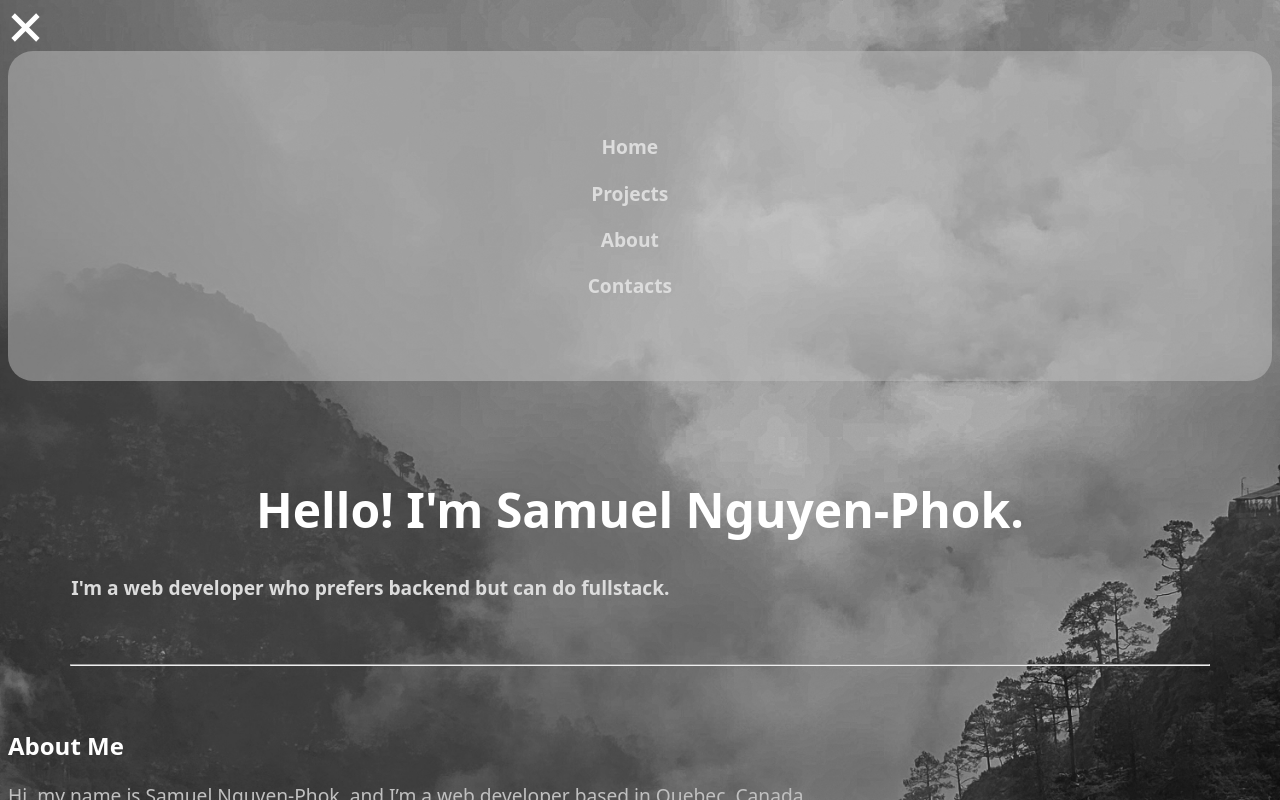
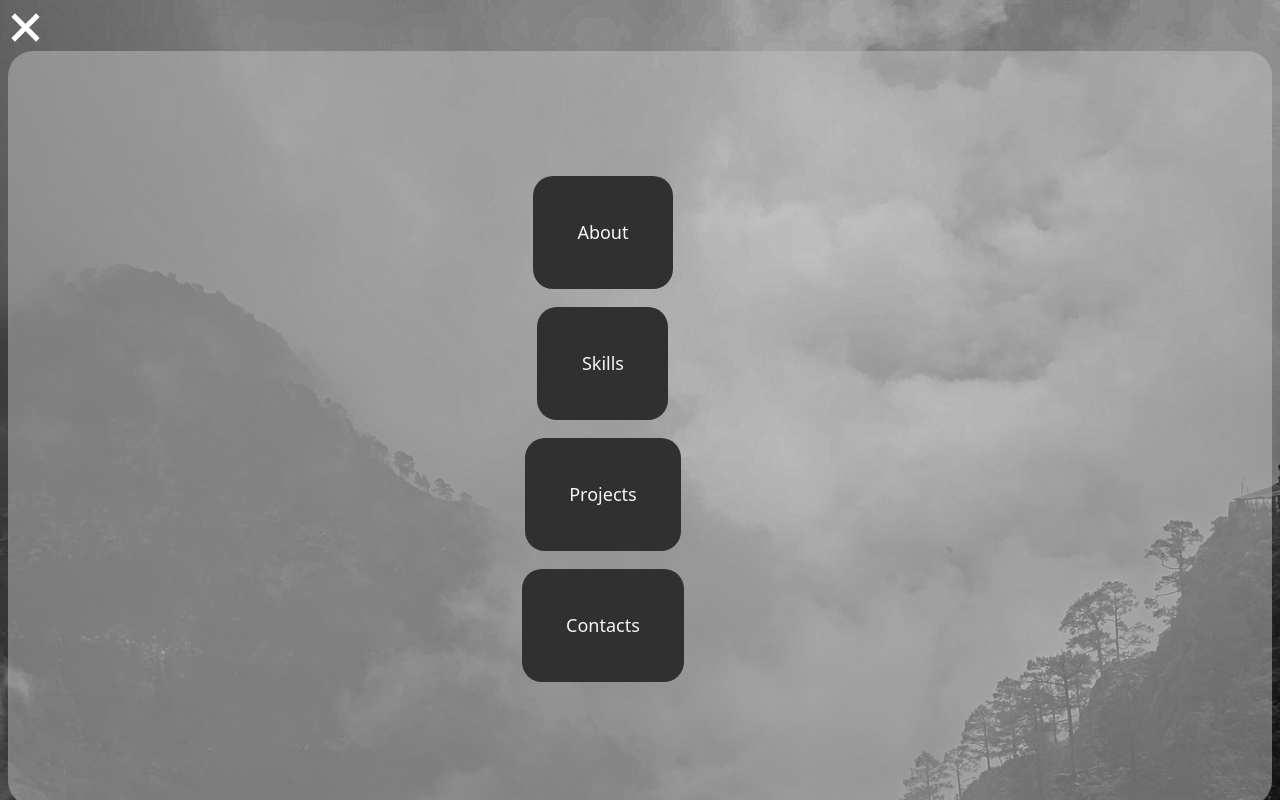
Before and after one commit to WildSource/snp-portfolio, a React (Vite) app: page / in a window 1280 px wide. Both pictures are taken after a click on the element 25 px from the left and 27 px from the top of the page. Shown: the top 800 px of the page. Built offline with nearby package versions, Linux system fonts and the light colour scheme.

Commit message:
feat: add animation and smooth scrolling

```diff
--- /dev/null
+++ b/src/animations.css
@@ -0,0 +1,9 @@
+@keyframes appearing {
+  from { transform: scale(0); }
+  to { transform: scale(1); }
+}
+
+@keyframes dissapearing {
+  from { transform: scale(1); }
+  to { transform: scale(0); }
+}
--- a/src/components/about/About.css
+++ b/src/components/about/About.css
@@ -1,11 +1,3 @@
-a {
-  font-weight: bold;
-}
-
-a:visited {
-  color: silver;
-}
-
 .abouthr {
  width: 60%;
  color: whitesmoke;
--- a/src/components/about/About.jsx
+++ b/src/components/about/About.jsx
@@ -3,22 +3,26 @@ import './About.css'
 function About() {
   return (
     <>
-      <h2><strong>About Me</strong></h2>
+            <h2><strong><a name='about'>About Me</a></strong></h2>
+        <div className='content'>
           <p>
             Hi, my name is Samuel Nguyen-Phok, and I’m a web developer based in Quebec, Canada. <br></br>
-        While I’m skilled in both frontend and backend development, my passion lies in backend work, where I can focus on building robust,
+    While I’m skilled in both frontend and backend development, my passion lies in backend work,
+    where I can focus on building robust,
             scalable systems. <br></br>
           </p>
-
+        </div>
       <hr className='abouthr'></hr>
 
+      <div className='content'>
         <p>
         Beyond web development, I have a deep interest in programming languages—particularly their paradigms,
         such as functional programming—and enjoy exploring topics like compilers, interpreters, and even quirky esoteric languages. <br></br>
         </p>
-
+      </div>
       <hr className='abouthr'></hr>
 
+      <div className='content'>
         <p>
         In my free time, I create illustrations and comics, often for mature audiences.
         One of my proudest accomplishments is developing a personal comic publishing website,
@@ -27,6 +31,7 @@ function About() {
         <br></br>
         I’m always excited to take on new challenges, whether it’s solving complex backend problems or diving into creative projects.
         </p>
+      </div>
    </>
   );
 }
--- a/src/components/contacts/Contacts.jsx
+++ b/src/components/contacts/Contacts.jsx
@@ -6,7 +6,7 @@ import GmailLogo from '../../assets/logos/Gmail_Logo.svg';
 function Contacts() {
   return (
     <>
-      <h2>Contacts and Socials</h2>
+      <h2><a name='contacts'>Contacts and Socials</a></h2>
       <ul className='ContactsContainer'>
         <li>
           <h4>GitHub</h4>
--- a/src/components/navbar/Navbar.css
+++ b/src/components/navbar/Navbar.css
@@ -5,10 +5,18 @@
 }
 
 ul {
+  text-align: center;
+  margin-right: 5%;
   list-style: none;
   color: whitesmoke;
   font-family: system-ui, -apple-system, BlinkMacSystemFont, 'Segoe UI', Roboto, Oxygen, Ubuntu, Cantarell, 'Open Sans', 'Helvetica Neue', sans-serif;
 }
+
+li {
+  margin-top: 10%;
+  margin-bottom: 10%;
+}
+
 
 .menuButtonContainer {
   display: inline-block;
--- a/src/components/navbar/Navbar.jsx
+++ b/src/components/navbar/Navbar.jsx
@@ -5,10 +5,10 @@ function Navbar() {
   return (
     <div className='NavbarClass'>
       <ul>
-        <li><h3>Home</h3></li>
-        <li><h3>Projects</h3></li>
-        <li><h3>About</h3></li>
-        <li><h3>Contacts</h3></li>
+        <li><h3><a href='#about'>About</a></h3></li>
+        <li><h3><a href='#skills'>Skills</a></h3></li>
+        <li><h3><a href='#projects'>Projects</a></h3></li>
+        <li><h3><a href='#contacts'>Contacts</a></h3></li>
        </ul>
     </div>
   )
--- a/src/components/projects/Project.jsx
+++ b/src/components/projects/Project.jsx
@@ -3,7 +3,7 @@ import './Project.css';
 function Project() {
   return (
     <div className='projectContainer'>
-      <h2><strong>My Projects</strong></h2>
+            <h2><strong><a name='projects'></a>My Projects</strong></h2>
       <h4><a href='https://waifuwebcomics.com/'>Waifuwebcomics.com</a></h4>
       <iframe src='https://waifuwebcomics.com/' title='Waifuwebcomics'></iframe>
       <p>
--- a/src/components/skills/Skills.jsx
+++ b/src/components/skills/Skills.jsx
@@ -3,7 +3,7 @@ import './Skills.css'
 function Skills() {
   return (
     <>
-      <h2>My Skill Sets</h2>
+      <h2><a name='skills'></a>My Skill Sets</h2>
       <h3>Languages</h3>
       <ul>
         <li>Java</li>
--- a/src/components/title/Title.css
+++ b/src/components/title/Title.css
@@ -1,5 +1,7 @@
 h1 {
   font-size: 300%;
+  animation-name: appearing;
+  animation-duration: 1s;
 }
 
 h3 {
--- a/src/components/title/Title.jsx
+++ b/src/components/title/Title.jsx
@@ -1,9 +1,10 @@
-import './Title.css'
+import './Title.css';
+import '../../animations.css';
 
 function Title() {
   return (
     <>
-      <h1>Hello! I'm Samuel Nguyen-Phok.</h1>
+            <h1><a>Hello! I'm Samuel Nguyen-Phok.</a></h1>
       <h3>I'm a web developer who prefers backend but can do fullstack.</h3>
     </>
   );
--- a/src/index.css
+++ b/src/index.css
@@ -1,8 +1,16 @@
 body {
   background-image: url('./assets/img/hero.jpg');
-  background-size: 100% auto;
   background-repeat: no-repeat;
-  background-color: dimgray;
+  background-color: #181818;
+
+ /* Create the parallax scrolling effect */
+  background-attachment: fixed;
+  background-position: center;
+  background-size: cover;
+}
+
+html {
+  scroll-behavior: smooth;
 }
 
 h1, h2, h3, h4 ,h5, h6 {
@@ -11,9 +19,30 @@ h1, h2, h3, h4 ,h5, h6 {
   font-weight: bolder;
 }
 
-p {
+p, a:link, a:visited {
   font-family: system-ui, -apple-system, BlinkMacSystemFont, 'Segoe UI', Roboto, Oxygen, Ubuntu, Cantarell, 'Open Sans', 'Helvetica Neue', sans-serif;
-  color: silver;
+  color: whitesmoke;
   font-weight: 400;
-  font-size: larger;
+  font-size: large;
 }
+
+a:link, a:visited {
+  background-color: #303030;
+  padding: 5%;
+  border-radius: 20px;
+}
+
+.content {
+  background-color: rgba(105, 105, 105, 0.5);
+  padding: 1%;
+  border-radius: 25px;
+  text-align: center;
+}
+
+.parralax-separation {
+  background-color: #202020;
+  width: 100%;
+  height: auto;
+  padding-top: 5%;
+  padding-bottom: 5%;
+}
```
Lines whose indentation alone changed are shown as unchanged.
